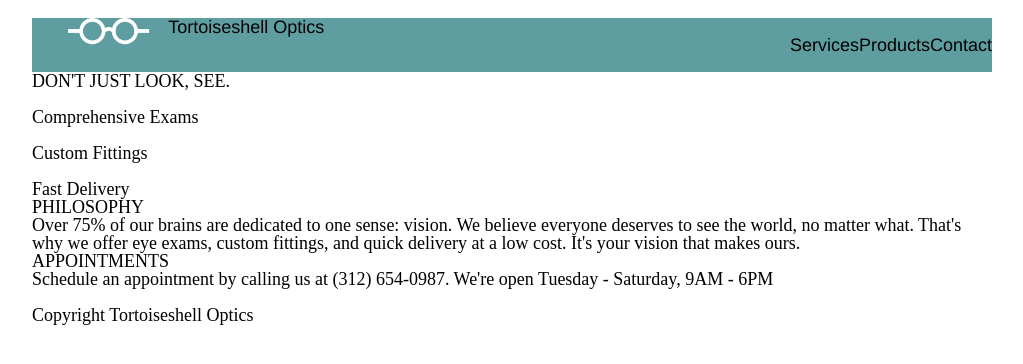
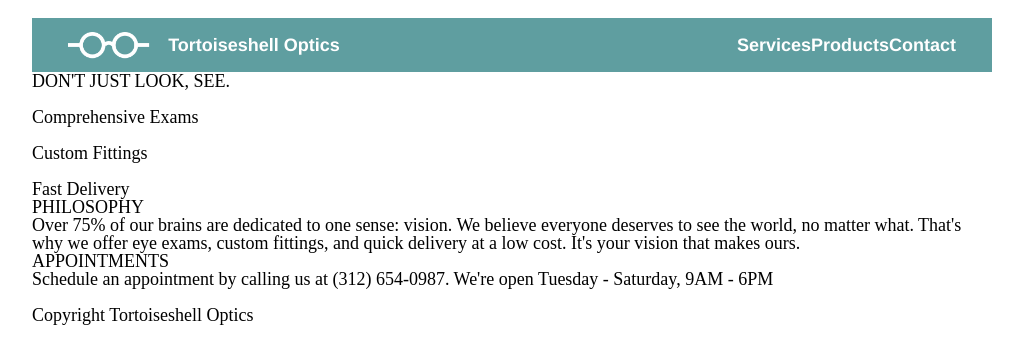
Before and after one commit to LPKaizen/Tortoiseshell-Optics, a plain HTML site: page index.html in a window 1280 px wide. Shown: the whole page, without its empty margins (128-1151 px from the left). Drawn offline with Linux system fonts and the light colour scheme.

Commit message:
some stuff added

```diff
--- a/resources/css/index.css
+++ b/resources/css/index.css
@@ -33,15 +33,21 @@ html {
 .headerfont {
   font-family: helvetica;
   font-size: 1rem;
+  color: white;
+  height: auto;
+  font-weight: bolder;
 }
 
 .logostuff {
-    display: inline-flex;
+    display: flex;
+    align-items: center;
 }
 
 
 .navmenu {
    padding-top: 1rem;
    padding-bottom: 1rem;
-   display: inline-flex;
+   padding-right: 2rem;
+   display: flex;
+   justify-content: space-around;
 }
```
